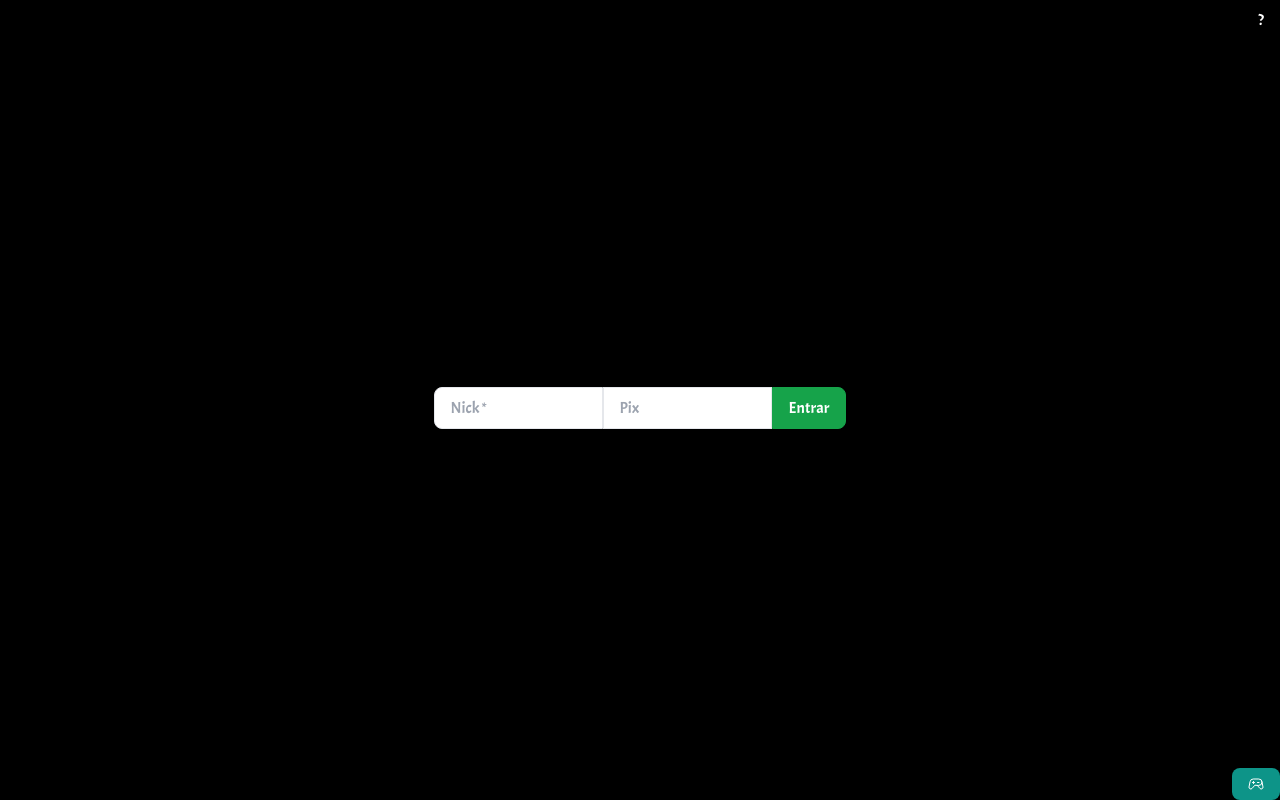
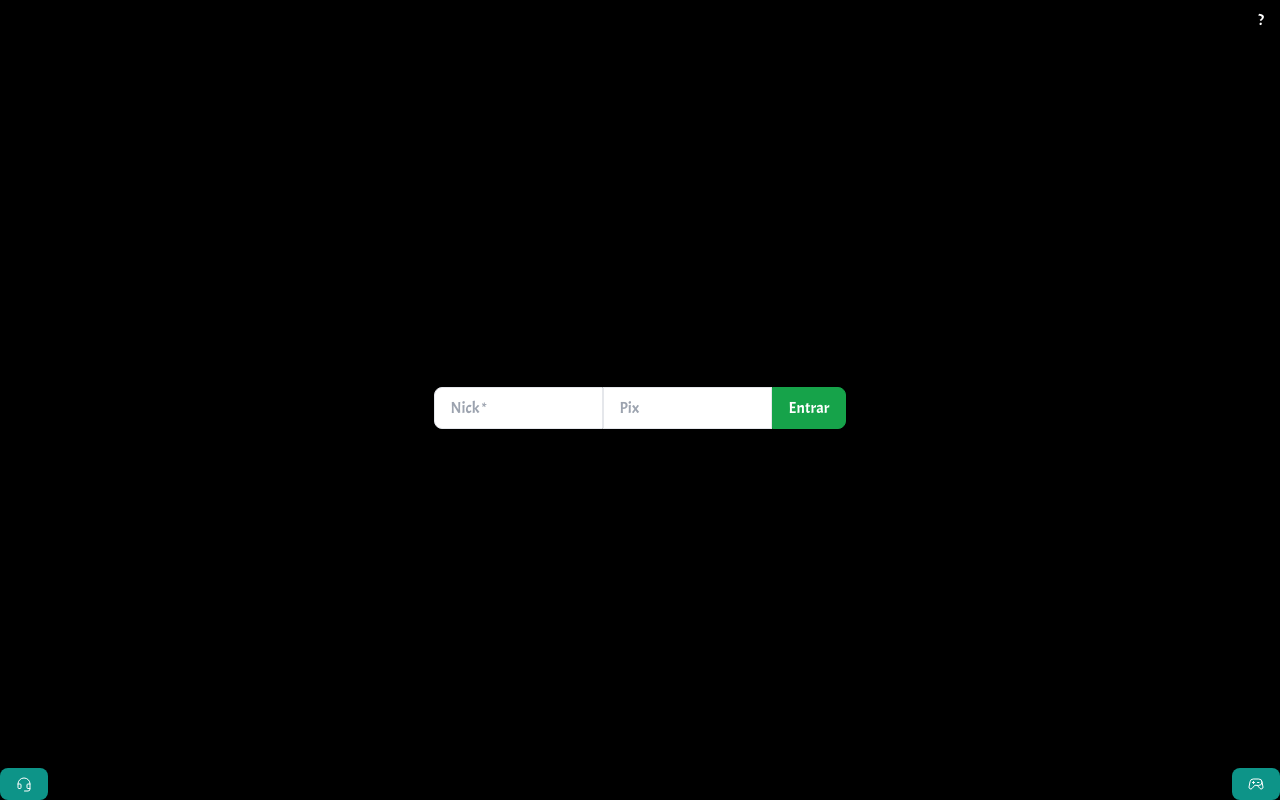
Before and after one commit to andrelsmelo/guess-number, a Next.js app: page /login in a window 1280 px wide. Built offline with nearby package versions, Linux system fonts and the light colour scheme.

Commit message:
feat: add uso de botão de suporte

```diff
--- a/src/app/layout.tsx
+++ b/src/app/layout.tsx
@@ -3,6 +3,7 @@ import { Acme } from 'next/font/google'
 import './globals.css'
 import { ToastContainer } from 'react-toastify'
 import 'react-toastify/dist/ReactToastify.css'
+import SupportButton from '@/components/Support'
 
 const acme = Acme({ weight: ['400'], subsets: ['latin'] })
 
@@ -21,6 +22,7 @@ export default function RootLayout({
       <body className={acme.className}>
         <ToastContainer />
         {children}
+        <SupportButton />
       </body>
     </html>
   )
```
